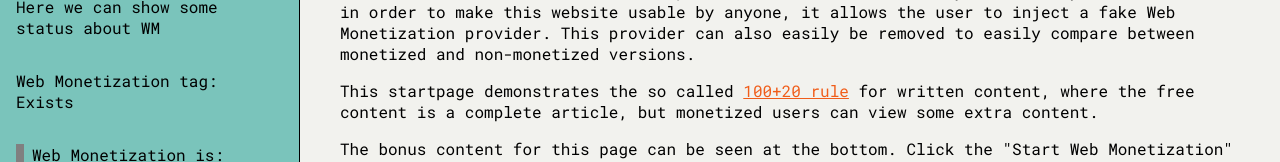
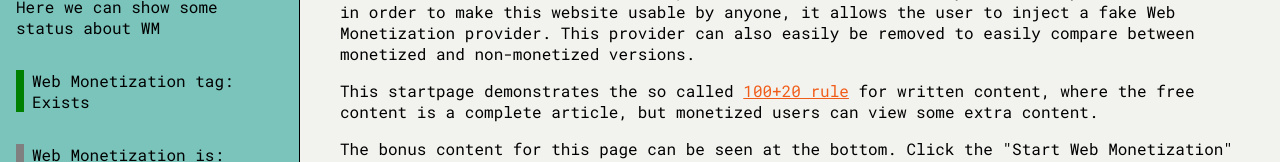
Before and after one commit to Doverstav/kitscon202, a React (Create React App) app: page / in a window 1280 px wide. Shown: the part 222-384 px from the top of the page. Built offline with nearby package versions, Linux system fonts and the light colour scheme.

Commit message:
Add colored border to help signify WM tag status

```diff
--- a/src/components/WebMonetizationSpoofer/WMSpoofer.css
+++ b/src/components/WebMonetizationSpoofer/WMSpoofer.css
@@ -3,10 +3,8 @@
     flex-direction: column;
 }
 
-.WMSpoofer-status {
+.WMSpoofer-border {
+    border-left: 8px solid grey;
+
     padding-left: 8px;
 }
-
-.WMSpoofer-border {
-    border-left: 8px solid grey;
-}
--- a/src/components/WebMonetizationSpoofer/WebMonetizationSpoofer.js
+++ b/src/components/WebMonetizationSpoofer/WebMonetizationSpoofer.js
@@ -27,6 +27,7 @@ export default function WebMonetizationSpoofer(props) {
   // DOM refs
   const moneyCounter = useRef();
   const WMStatusElement = useRef();
+  const WMTagElement = useRef();
 
   const attachWM = () => {
     document.monetization = document.createElement("div");
@@ -183,6 +184,14 @@ export default function WebMonetizationSpoofer(props) {
     }
   }, [wmStatus]);
 
+  useEffect(() => {
+    if (isWebMonetized) {
+      WMTagElement.current.style.borderLeftColor = "green";
+    } else {
+      WMTagElement.current.style.borderLeftColor = "red";
+    }
+  }, [isWebMonetized]);
+
   return (
     <div className="WMSpoofer-container">
       <Button
@@ -191,10 +200,10 @@ export default function WebMonetizationSpoofer(props) {
         active={!wmStatus}
       />
       <p>Here we can show some status about WM</p>
-      <p>
+      <p className="WMSpoofer-border" ref={WMTagElement}>
         Web Monetization tag: {isWebMonetized ? "Exists" : "Does not exist"}
       </p>
-      <p className="WMSpoofer-border WMSpoofer-status" ref={WMStatusElement}>
+      <p className="WMSpoofer-border" ref={WMStatusElement}>
         Web Monetization is: {wmStatus ? wmStatus : "undefined"}
       </p>
       <p>
```
